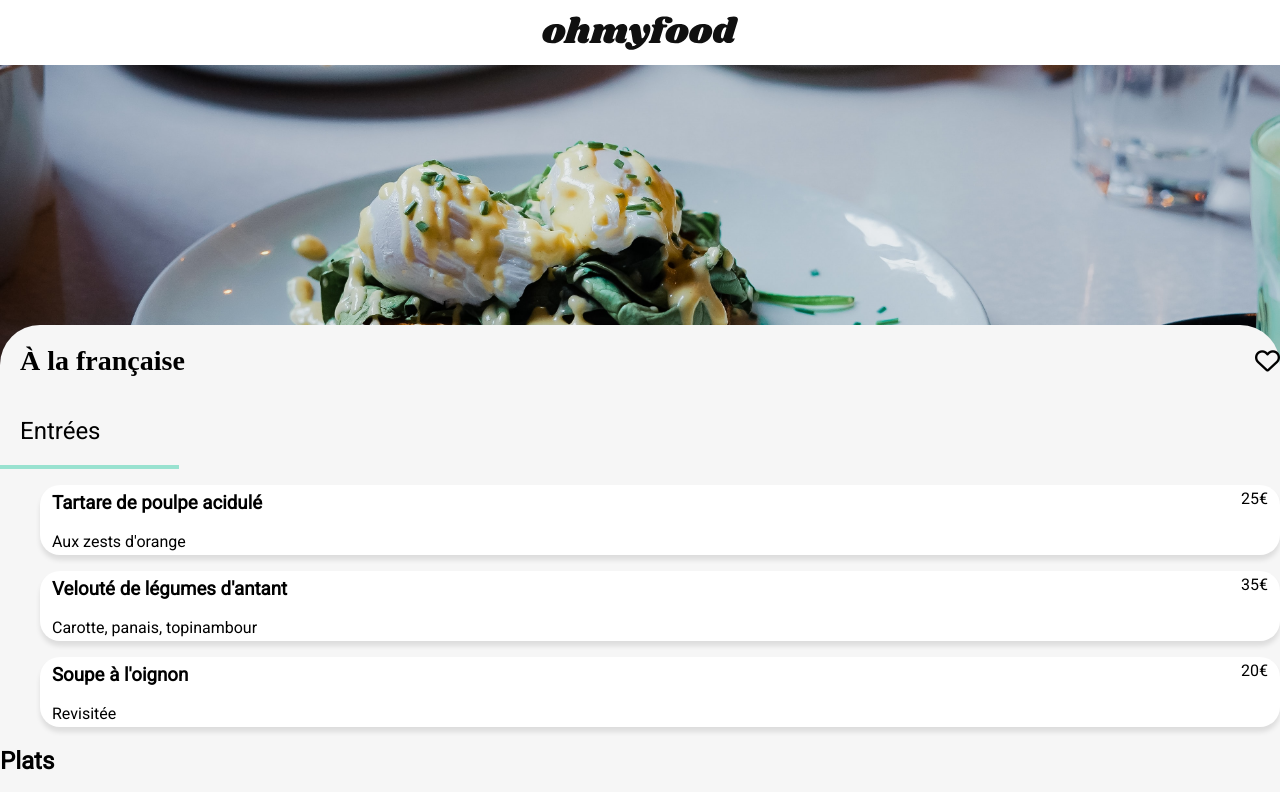
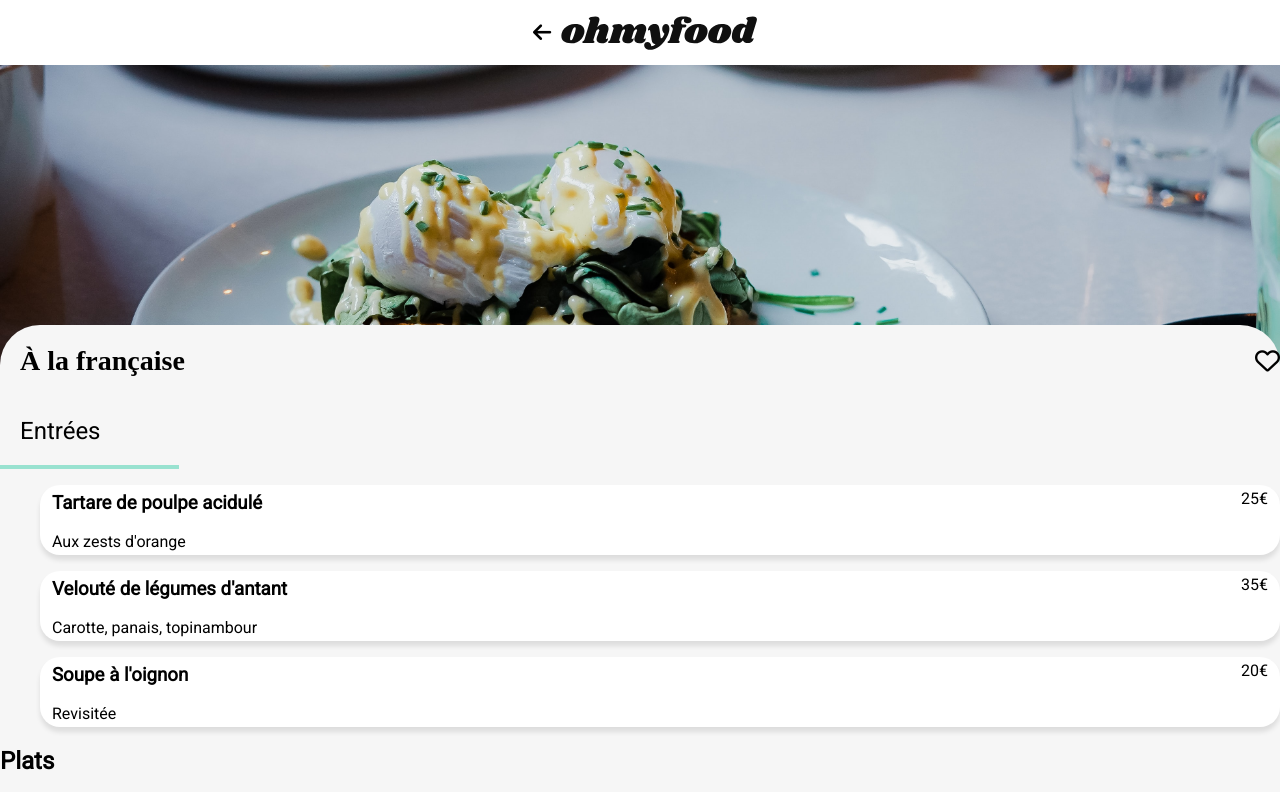
Before and after one commit to BenjaminRouilly/Projet-Ohmyfood, a website: page restaurant/a_la_francaise.html in a window 1280 px wide. Shown: the top 792 px of the page. Drawn offline with Linux system fonts and the light colour scheme; a web font is replaced by a local one.

Commit message:
Demo staging

```diff
--- a/restaurant/a_la_francaise.html
+++ b/restaurant/a_la_francaise.html
@@ -12,6 +12,9 @@
 
 <body>
     <header class="header">
+        <a href="../index.html" class="header_arrow">
+            <i class="fa-solid fa-arrow-left"></i>
+        </a>
         <img src="../images/logo/ohmyfood@2x.svg" alt="Logo Ohmyfood">
     </header>
 
```
Also changed, not shown: restaurant/la_note_enchantee.html (+3 -0 lines), restaurant/le_delice_des_sens.html (+3 -0 lines).
